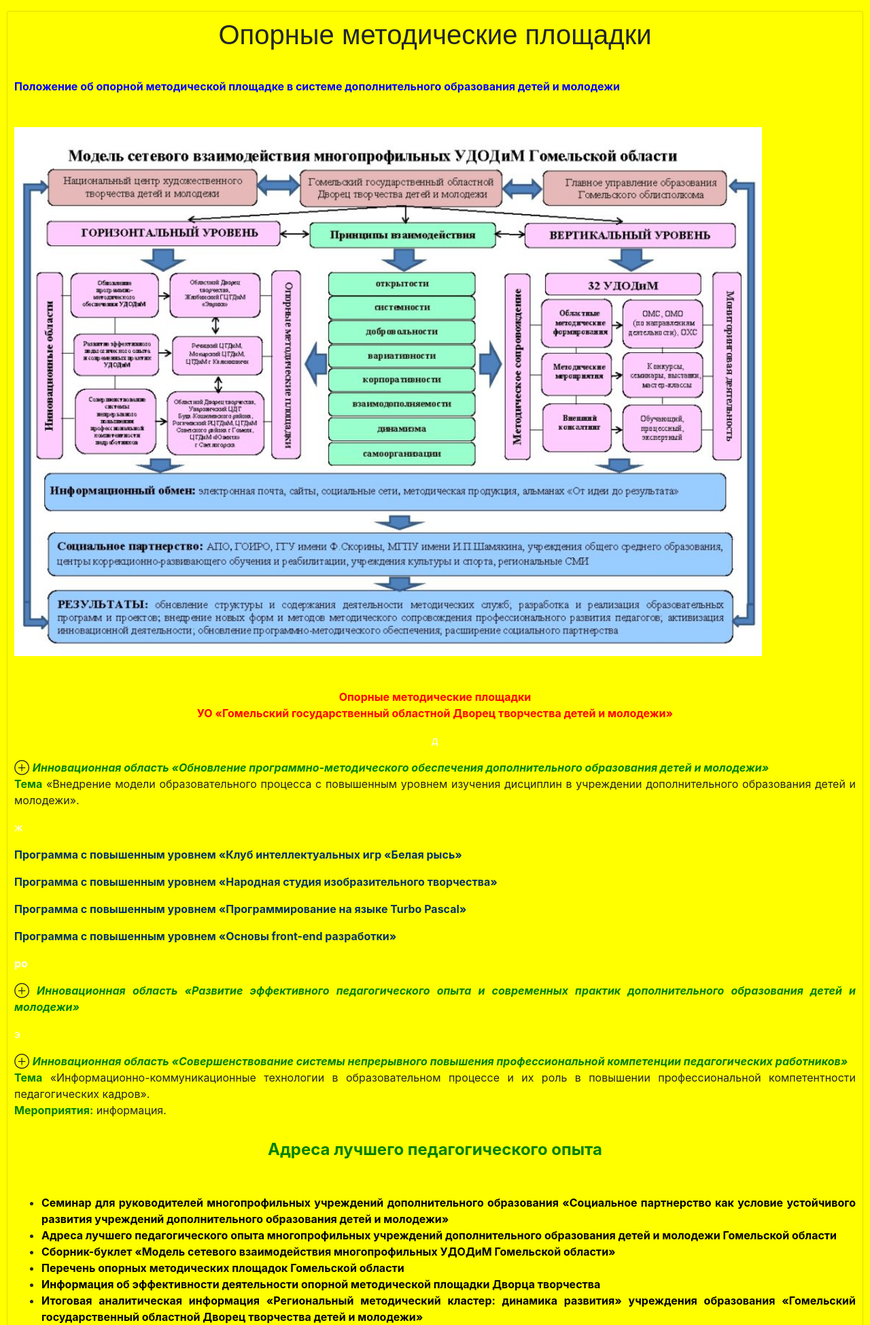
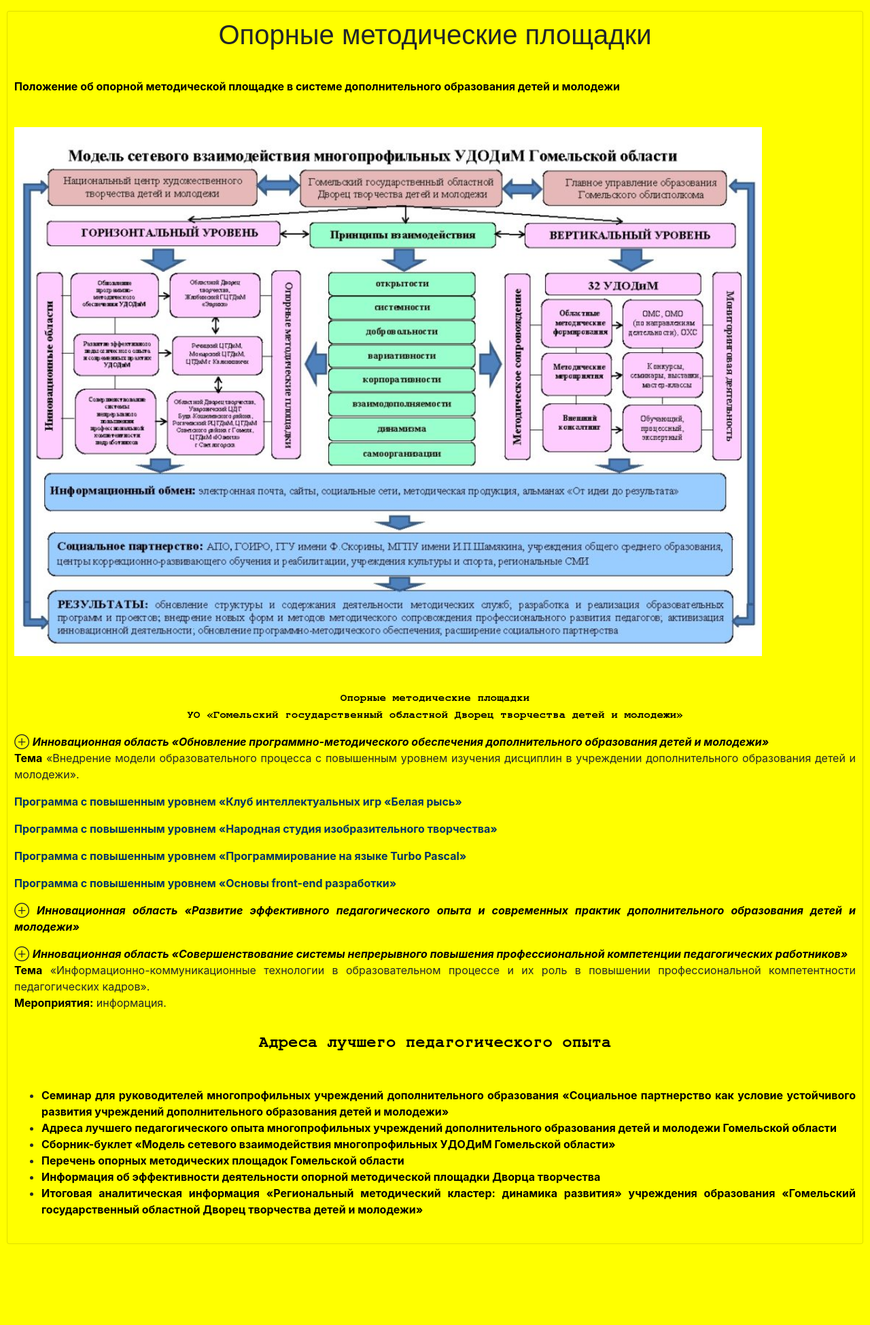
Before and after one commit to suph4rd/DDTProject, a Django app: page /support-platform/ in a window 1280 px wide. Shown: the part 246-2195 px from the top of the page at 68% size. After the commit the page ends 2076 px from the top, so only its background shows below. Run offline with Django 3.2, Linux system fonts and the light colour scheme; the visitor is signed in with stand-in values (Sample User, id 1); data comes from the database, SQL or seed files in the repository; data that the repository does not hold is empty; some libraries are stand-ins or nearby versions.

Commit message:
fix personal and support_platform

```diff
--- a/templates/core/support_platform.html
+++ b/templates/core/support_platform.html
@@ -31,7 +31,7 @@
                             <div class="wpb_wrapper">
                                 <p><span style="color: #0000ff;"><strong><a
                                         href="{% static 'support_place/polozhenie-ob-opornoy-ploschadke.pdf' %}"><span
-                                        style="color: #0000ff;">Положение об опорной методической площадке в системе дополнительного образования детей и молодежи</span></a></strong></span>
+                                        style="color: black;">Положение об опорной методической площадке в системе дополнительного образования детей и молодежи</span></a></strong></span>
                                 </p>
                             </div>
                         </div>
@@ -50,15 +50,13 @@
                         </div>
                         <div class="wpb_text_column wpb_content_element ">
                             <div class="wpb_wrapper">
-                                <p style="text-align: center;"><span style="color: #ff0000;"><strong>Опорные методические площадки</strong></span><br>
-                                    <span style="color: #ff0000;"><strong> УО «Гомельский государственный областной Дворец творчества детей и молодежи»</strong></span>
+                                <p style="text-align: center;"><span style="color: black;font-family: FreeMono, monospace"><strong>Опорные методические площадки</strong></span><br>
+                                    <span style="color: black; font-family: FreeMono, monospace"><strong> УО «Гомельский государственный областной Дворец творчества детей и молодежи»</strong></span>
                                 </p>
-                                <p style="text-align: center;"><span style="color: #ffffff;">д</span></p>
-                                <p style="text-align: justify;">⊕ <span style="color: #008000;"><em><strong>Инновационная область «Обновление программно-методического обеспечения дополнительного образования детей и молодежи»</strong></em></span><br>
-                                    <span style="color: #008000;"><strong>Тема</strong></span> «Внедрение модели
+                                <p style="text-align: justify;">⊕ <span style="color: black;"><em><strong>Инновационная область «Обновление программно-методического обеспечения дополнительного образования детей и молодежи»</strong></em></span><br>
+                                    <span style="color: black;"><strong>Тема</strong></span> «Внедрение модели
                                     образовательного процесса с повышенным уровнем изучения дисциплин в учреждении
                                     дополнительного образования детей и молодежи».</p>
-                                <p style="text-align: justify;"><span style="color: #ffffff;">ж</span></p>
                                 <p><span style="color: #003366;"><strong><a
                                         href="{% static 'support_place/Klimovich.pdf' %}"><span
                                         style="color: #003366;">Программа с повышенным уровнем «Клуб интеллектуальных игр «Белая рысь»</span></a></strong></span>
@@ -75,15 +73,13 @@
                                         href="{% static 'support_place/programma-web-программирование-2018-повышенный-уровень.pdf' %}"><span
                                         style="color: #003366;">Программа</span> <span style="color: #003366;">с повышенным уровнем «Основы front-end разработки»</span></a></strong></span>
                                 </p>
-                                <p><strong><span style="color: #ffffff;">ро</span></strong></p>
-                                <p style="text-align: justify;">⊕&nbsp;<span style="color: #008000;"><em><strong>Инновационная область «Развитие эффективного педагогического опыта и современных практик дополнительного образования детей и молодежи»</strong></em></span>
+                                <p style="text-align: justify;">⊕&nbsp;<span style="color: black;"><em><strong>Инновационная область «Развитие эффективного педагогического опыта и современных практик дополнительного образования детей и молодежи»</strong></em></span>
                                 </p>
-                                <p style="text-align: justify;"><span style="color: #ffffff;">э</span></p>
-                                <p style="text-align: justify;">⊕&nbsp;<span style="color: #008000;"><em><strong>Инновационная область «Совершенствование системы непрерывного повышения профессиональной компетенции педагогических работников»</strong></em></span><br>
-                                    <span style="color: #008000;"><strong>Тема</strong> </span>«Информационно-коммуникационные
+                                <p style="text-align: justify;">⊕&nbsp;<span style="color: black;"><em><strong>Инновационная область «Совершенствование системы непрерывного повышения профессиональной компетенции педагогических работников»</strong></em></span><br>
+                                    <span style="color: black;"><strong>Тема</strong> </span>«Информационно-коммуникационные
                                     технологии в образовательном процессе и их роль в повышении профессиональной
                                     компетентности педагогических кадров».<br>
-                                    <span style="color: #008000;"><strong>Мероприятия:</strong> </span>информация.</p>
+                                    <span style="color: black;"><strong>Мероприятия:</strong> </span>информация.</p>
                             </div>
                         </div>
                         <div class="vc_empty_space" style="height: 12px"><span class="vc_empty_space_inner"></span>
@@ -100,7 +96,7 @@
                     <div class="wpb_wrapper">
                         <div class="wpb_text_column wpb_content_element ">
                             <div class="wpb_wrapper">
-                                <p style="text-align: center;"><span style="color: #008000; font-size: 24px;"><strong>Адреса лучшего педагогического опыта</strong></span>
+                                <p style="text-align: center;"><span style="color: black; font-family: FreeMono, monospace; font-size: 24px;"><strong>Адреса лучшего педагогического опыта</strong></span>
                                 </p>
                             </div>
                         </div>
```
Also changed, not shown: templates/core/info_about_personal.html (+10 -10 lines).
